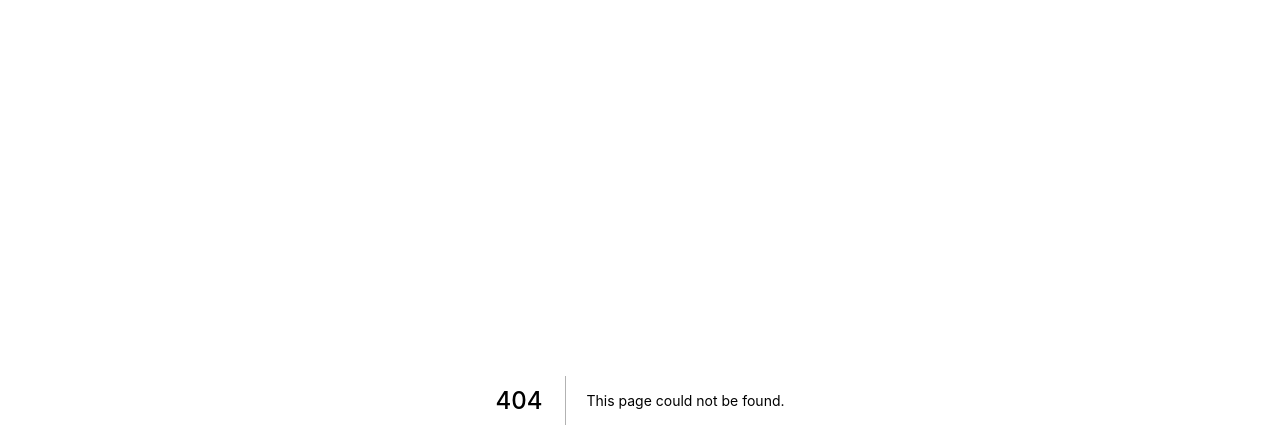
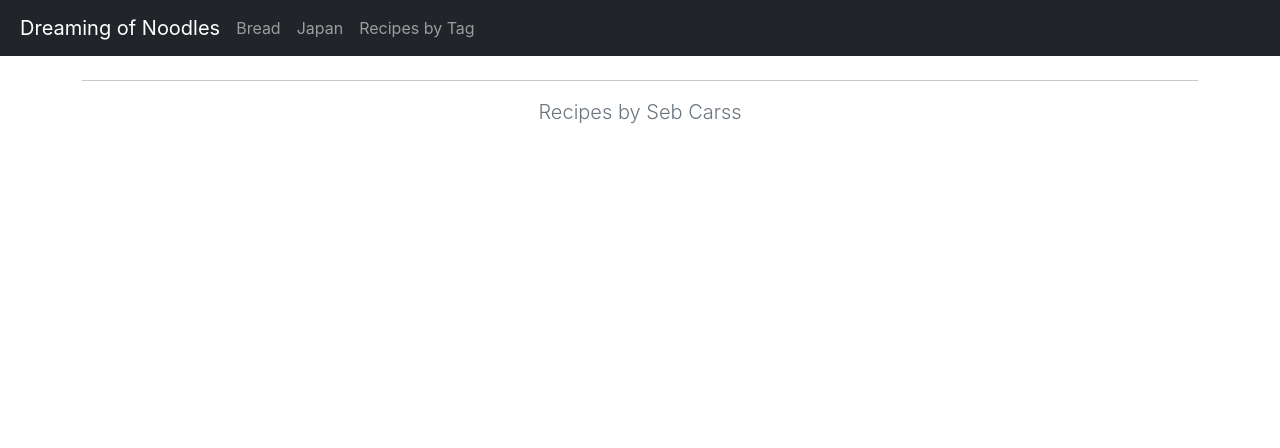
Before and after one commit to sebcarss/dreaming-of-noodles, a Next.js app: page /tags in a window 1280 px wide. Before the commit this address had no page. Shown: the top 448 px of the page. Built offline with nearby package versions, Linux system fonts and the light colour scheme.

Commit message:
Add tags page and remove tags data from the nav bar

```diff
--- a/components/layout.js
+++ b/components/layout.js
@@ -10,7 +10,7 @@ import Row from 'react-bootstrap/Row'
  * @param {boolean} home Set to true on the homepage
  * @returns The main layout for all pages
  */
-export default function Layout({ children, tagLinkData, title }) {
+export default function Layout({ children, title }) {
   return (
     <Container>
       <Head>
@@ -23,7 +23,7 @@ export default function Layout({ children, tagLinkData, title }) {
         <meta name="keywords" content="Recipes, Recipe, Cooking, Baking" />
       </Head>
       <Row>
-        <Navigation tagLinkData={tagLinkData} />
+        <Navigation/>
         <main className="mt-5">
           {children}
         </main>
--- a/components/navigation.js
+++ b/components/navigation.js
@@ -1,22 +1,16 @@
 import Navbar from 'react-bootstrap/Navbar'
 import Nav from 'react-bootstrap/Nav'
 
-export default function Navigation({ tagLinkData }) {
-  const tagLinks = tagLinkData.map((tagData, index) => {
-    const path = "/tags/" + tagData.slug;
-
-    return (
-      <Nav.Link key={index} href={path}>{tagData.title}</Nav.Link>
-    );
-  });
-
+export default function Navigation() {
   return (
       <Navbar bg="dark" variant="dark" expand="lg" fixed="top">
           <Navbar.Brand href="/" className="mx-2">Dreaming of Noodles</Navbar.Brand>
           <Navbar.Toggle aria-controls="basic-navbar-nav" />
           <Navbar.Collapse id="basic-navbar-nav">
             <Nav className="me-auto">
-              {tagLinks}
+              <Nav.Link key='0' href='/tags/bread'>Bread</Nav.Link>
+              <Nav.Link key='1' href='/tags/japan'>Japan</Nav.Link>
+              <Nav.Link key='2' href='/tags'>Recipes by Tag</Nav.Link>
             </Nav>
           </Navbar.Collapse>
       </Navbar>
--- /dev/null
+++ b/pages/tags.js
@@ -0,0 +1,37 @@
+import Layout from "../components/layout";
+import { getAllTagLinkData } from "../lib/tags";
+import Link from 'next/link'
+
+export async function getStaticProps({ params }) {
+    const tagLinkData = await getAllTagLinkData();
+
+    return {
+        props: {
+            tagLinkData,
+        }
+    }
+}
+
+export default function Tags({ tagLinkData }) {
+    const title = "Tags"
+
+    const tagLinks = tagLinkData.map((tagData, index) => {
+        const path = "/tags/" + tagData.slug;
+
+        return (
+            <li key={index}>
+                <Link href={path}>
+                    <a>{tagData.title}</a>
+                </Link>
+            </li>
+        );
+      });
+
+    return (
+        <Layout title={title}>
+            <ul>
+                {tagLinks}
+            </ul>
+        </Layout>
+    );
+}
--- a/posts/baguette-with-poolish.md
+++ b/posts/baguette-with-poolish.md
@@ -2,7 +2,7 @@
 title: Traditional Baguette with Poolish Starter
 date: '2020-08-15'
 collection: 'Bread'
-tags: ['bread', 'poolish', baguette]
+tags: ['bread', 'poolish', 'baguette']
 image: baguette-with-poolish.jpg
 published: false
 ---
--- a/posts/ikameshi.md
+++ b/posts/ikameshi.md
@@ -1,6 +1,5 @@
 ---
-title: Ikameshi (烏賊飯)
-subtitle: 烏賊飯
+title: Ikameshi (烏賊飯) - Squid Stuffed with Rice
 date: '2021-07-15'
 collection: hokkaido
 tags: ['hokkaido', 'squid', 'rice', 'japan']
```
Also changed, not shown: pages/index.js (+2 -5 lines), pages/posts/[id].js (+2 -5 lines), pages/tags/[tag].js (+3 -7 lines).
